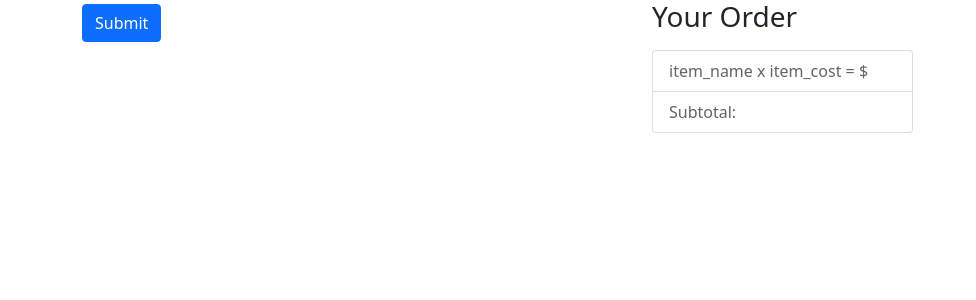
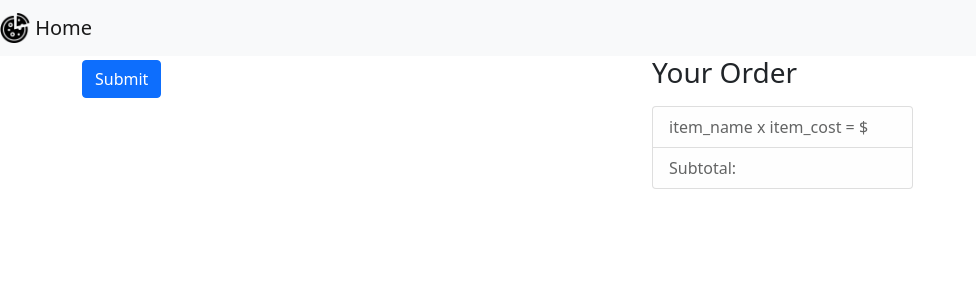
Before and after one commit to ski429/sam_kim_cis385_final_project, a Flask app: page / in a window 1280 px wide. Shown: the top 300 px of the page, without its empty margins (0-976 px from the left). Run offline with Flask 2, Linux system fonts and the light colour scheme; data that the repository does not hold is empty.

Commit message:
add skeleton of order_detail route's get method, add navbar to index.html.

```diff
--- a/app/routes.py
+++ b/app/routes.py
@@ -19,12 +19,12 @@
             db.session.add(new_item_by_order)
             print(new_item_by_order)
         db.session.commit()
-        return redirect('/order_details')
+        return redirect(f'/order_details/{new_order_id}')
 
     else:
         return render_template('index.html', menu=menu_query)
 
 
-@app.route('/order_details', methods=['GET'])
-def order_detail():
-    return render_template('your_order_details.html')
+@app.route('/order_details/<int:order_id>', methods=['GET'])
+def order_detail(order_id):
+    return render_template('your_order_details.html', order=order_id)
--- a/app/templates/index.html
+++ b/app/templates/index.html
@@ -10,6 +10,13 @@
     <title>Order Pizza!</title>
 </head>
 <body>
+    <nav class="navbar navbar-light bg-light">
+        <a class="navbar-brand" href="/">
+            <img src="{{ url_for('static', filename='pizza.png') }}" alt="pizza" width="30" height="30" class="d-inline-block align-top">
+            Home
+        </a>
+    </nav>
+
     <main role="main" class="container">
         <div class="row">
             <form class="col-md-6" action="/" method="post">
```
Also changed, not shown: app/static/pizza.png (added).
